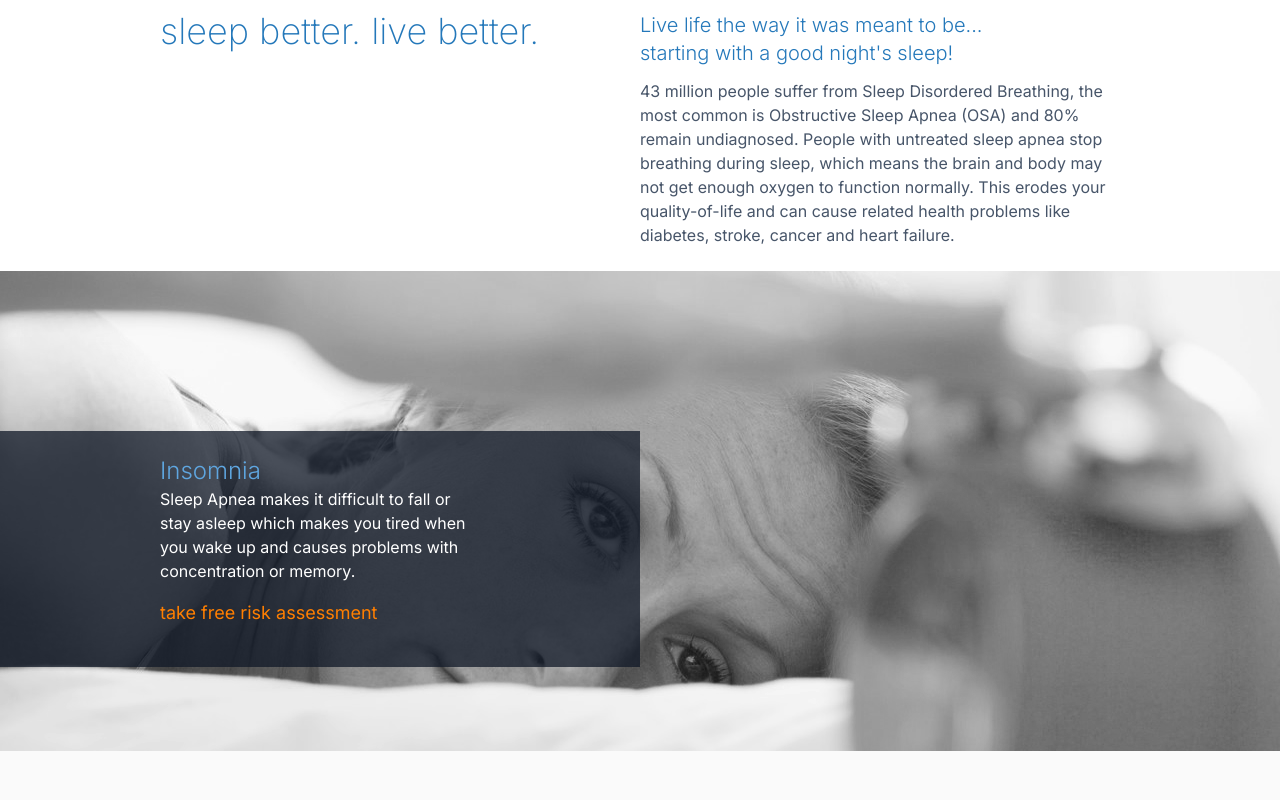
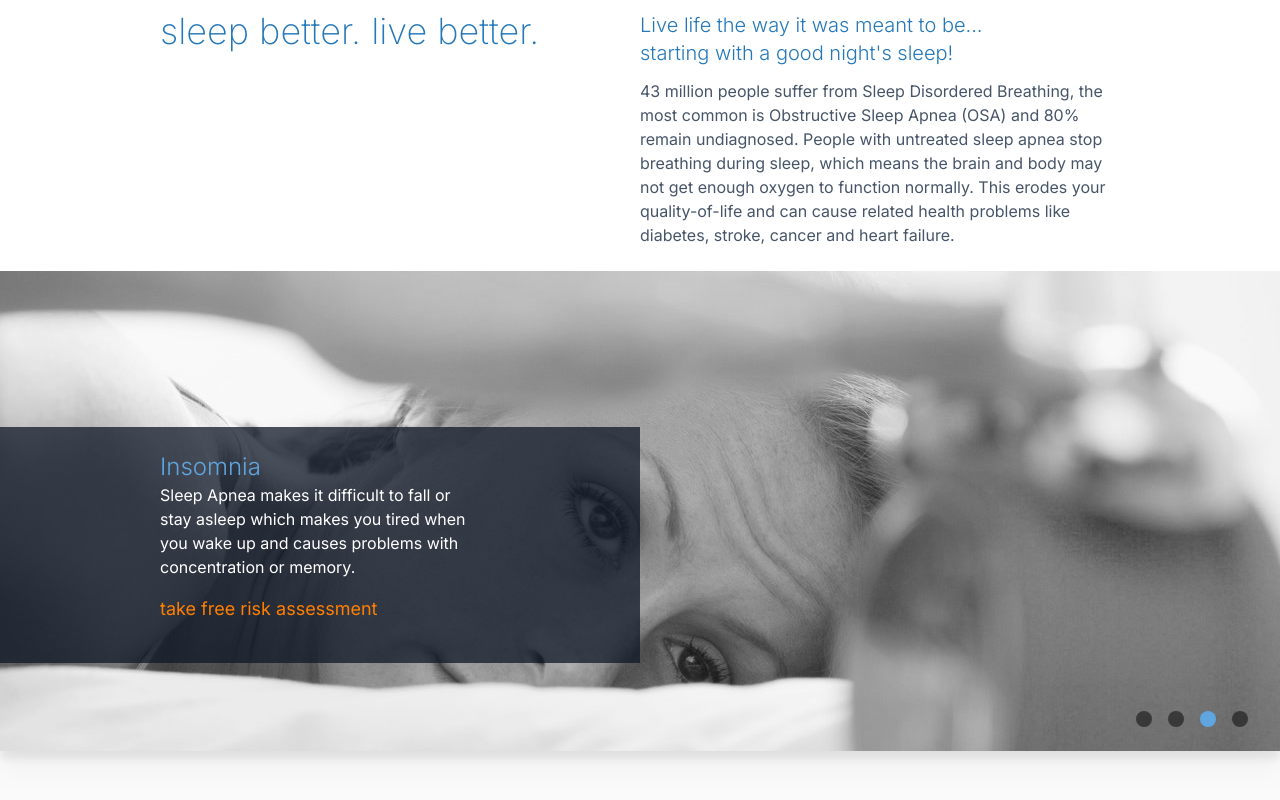
Before and after one commit to gehupierre/sleeptest-next, a Next.js app: page / in a window 1280 px wide. Shown: the part 848-1648 px from the top of the page. Before the commit the page ends 1599 px from the top, so only its background shows below. Built offline with nearby package versions, Linux system fonts and the light colour scheme.

Commit message:
add animation control

```diff
--- a/src/app/components/hero/slider-images.tsx
+++ b/src/app/components/hero/slider-images.tsx
@@ -12,18 +12,27 @@ export type SliderImagesProps = {
   }[];
   variants: Variants;
   duration?: number;
+  showControls?: boolean;
+  texts?: any[];
+  TextComp?: any;
 };
 export const SliderImages: React.FC<SliderImagesProps> = ({
   images,
   variants,
   duration = 5,
+  showControls = false,
+  texts,
+  TextComp,
 }) => {
-  const { index: slide } = useAnimatedList({
+  const { index: slide, showIndex } = useAnimatedList({
     duration,
     total: images.length,
   });
 
-  return images.map((img, i) => {
+  return (
+    <>
+      <div className="relative w-[1280px] h-[480px]">
+        {images.map((img, i) => {
           return (
             <AnimatedItem
               key={i}
@@ -37,9 +46,62 @@ export const SliderImages: React.FC<SliderImagesProps> = ({
               variants={variants}
               custom={
                 // Note: Determine current and next index to mimic cross-fade
-          i === slide || i + 1 === slide || (slide === 0 && i === images.length)
+                i === slide ||
+                i + 1 === slide ||
+                (slide === 0 && i === images.length)
               }
             />
           );
-  });
+        })}
+      </div>
+
+      {showControls && (
+        <div className="relative bottom-10 flex justify-end right-0 px-6">
+          {images.map((_, i) => (
+            <button
+              key={i}
+              className={`h-4 w-4 mx-2 rounded-full ${
+                i === slide ? "bg-ion-bluesky" : "bg-black/50"
+              }`}
+              onClick={() => showIndex(i)}
+            />
+          ))}
+        </div>
+      )}
+
+      {texts && (
+        <div className="relative w-[640px] h-40 bottom-[340px] left-0">
+          {texts.map((textProps, i) => (
+            <AnimatedItem
+              key={i}
+              className={`absolute bg-gray-900/75 text-white px-40 py-6 ${
+                slide === i ? "block" : "hidden"
+              }`}
+              custom={slide === i}
+              variants={{
+                hidden: { opacity: 0, x: -620 },
+                show: (active) => {
+                  return active
+                    ? {
+                        opacity: 1,
+                        x: 0,
+                        transition: {
+                          duration: 1,
+                          delay: 0.2,
+                          type: "spring",
+                          ease: "easeInOut",
+                          damping: 9,
+                        },
+                      }
+                    : { opacity: 0 };
+                },
+              }}
+            >
+              {TextComp ? <TextComp {...textProps} /> : null}
+            </AnimatedItem>
+          ))}
+        </div>
+      )}
+    </>
+  );
 };
--- a/src/app/components/screens/step-1/slideshow-images.tsx
+++ /dev/null
@@ -1,22 +0,0 @@
-"use client";
-
-import React from "react";
-import { Variants } from "framer-motion";
-import { ANIMATION } from "@components/hero/config";
-import {
-  SliderImages,
-  SliderImagesProps,
-} from "@components/hero/slider-images";
-
-type SlideshowImagesProps = Omit<SliderImagesProps, "variants"> & {
-  variants?: Variants;
-};
-export const SlideshowImages: React.FC<SlideshowImagesProps> = ({
-  images,
-  variants = ANIMATION.VARIANTS,
-  duration = ANIMATION.DURATION,
-}) => {
-  return (
-    <SliderImages images={images} variants={variants} duration={duration} />
-  );
-};
--- a/src/app/components/screens/step-1/slideshow-text.tsx
+++ b/src/app/components/screens/step-1/slideshow-text.tsx
@@ -1,11 +1,9 @@
 "use client";
 
 import React from "react";
-import { AnimatedItem } from "@components/ui/animated-item";
-import { useAnimatedList } from "@app/hooks/use-animated-list";
 import { TextProps } from "./config";
 
-const TextComp: React.FC<TextProps> = ({
+export const TextComp: React.FC<TextProps> = ({
   title,
   content,
   ctaText,
@@ -23,50 +21,3 @@ const TextComp: React.FC<TextProps> = ({
     </div>
   );
 };
-type SlideshowTextProps = {
-  texts: TextProps[];
-  duration?: number;
-};
-export const SlideshowText: React.FC<SlideshowTextProps> = ({
-  duration = 5,
-  texts,
-}) => {
-  const { index: textIndex } = useAnimatedList({
-    duration,
-    total: texts.length,
-  });
-
-  return (
-    <div className="relative w-[640px] h-40 top-40 left-0">
-      {texts.map((textProps, i) => (
-        <AnimatedItem
-          key={i}
-          className={`absolute bg-gray-900/75 text-white px-40 py-6 ${
-            textIndex === i ? "block" : "hidden"
-          }`}
-          custom={textIndex === i}
-          variants={{
-            hidden: { opacity: 0, x: -620 },
-            show: (active) => {
-              return active
-                ? {
-                    opacity: 1,
-                    x: 0,
-                    transition: {
-                      duration: 1,
-                      delay: 0.2,
-                      type: "spring",
-                      ease: "easeInOut",
-                      damping: 9,
-                    },
-                  }
-                : { opacity: 0 };
-            },
-          }}
-        >
-          <TextComp {...textProps} />
-        </AnimatedItem>
-      ))}
-    </div>
-  );
-};
--- a/src/app/components/screens/step-1/step-1.tsx
+++ b/src/app/components/screens/step-1/step-1.tsx
@@ -1,9 +1,9 @@
 "use client";
 
+import { SLIDESHOW } from "@components/screens/step-1/config";
+import { TextComp } from "@components/screens/step-1/slideshow-text";
+import { SliderImages } from "@components/hero/slider-images";
 import { ANIMATION } from "@components/hero/config";
-import { SLIDESHOW } from "@components/screens/step-1/config";
-import { SlideshowText } from "@components/screens/step-1/slideshow-text";
-import { SlideshowImages } from "@components/screens/step-1/slideshow-images";
 
 export function ScreenStepOne() {
   return (
@@ -27,10 +27,17 @@ export function ScreenStepOne() {
           </p>
         </div>
       </div>
-      <div className="relative">
-        <SlideshowImages images={SLIDESHOW.images} />
-        <SlideshowText duration={ANIMATION.DURATION} texts={SLIDESHOW.texts} />
+      <div className="relative-">
+        <SliderImages
+          variants={ANIMATION.VARIANTS}
+          duration={ANIMATION.DURATION}
+          images={SLIDESHOW.images}
+          texts={SLIDESHOW.texts}
+          TextComp={TextComp}
+          showControls={true}
+        />
       </div>
+      <div className="h-96"></div>
     </section>
   );
 }
--- a/src/app/hooks/use-animated-list.tsx
+++ b/src/app/hooks/use-animated-list.tsx
@@ -37,5 +37,5 @@ export function useAnimatedList({
     // eslint-disable-next-line react-hooks/exhaustive-deps
   }, [index, total]);
 
-  return { index };
+  return { index, showIndex: setIndex };
 }
```
Lines whose indentation alone changed are shown as unchanged.
